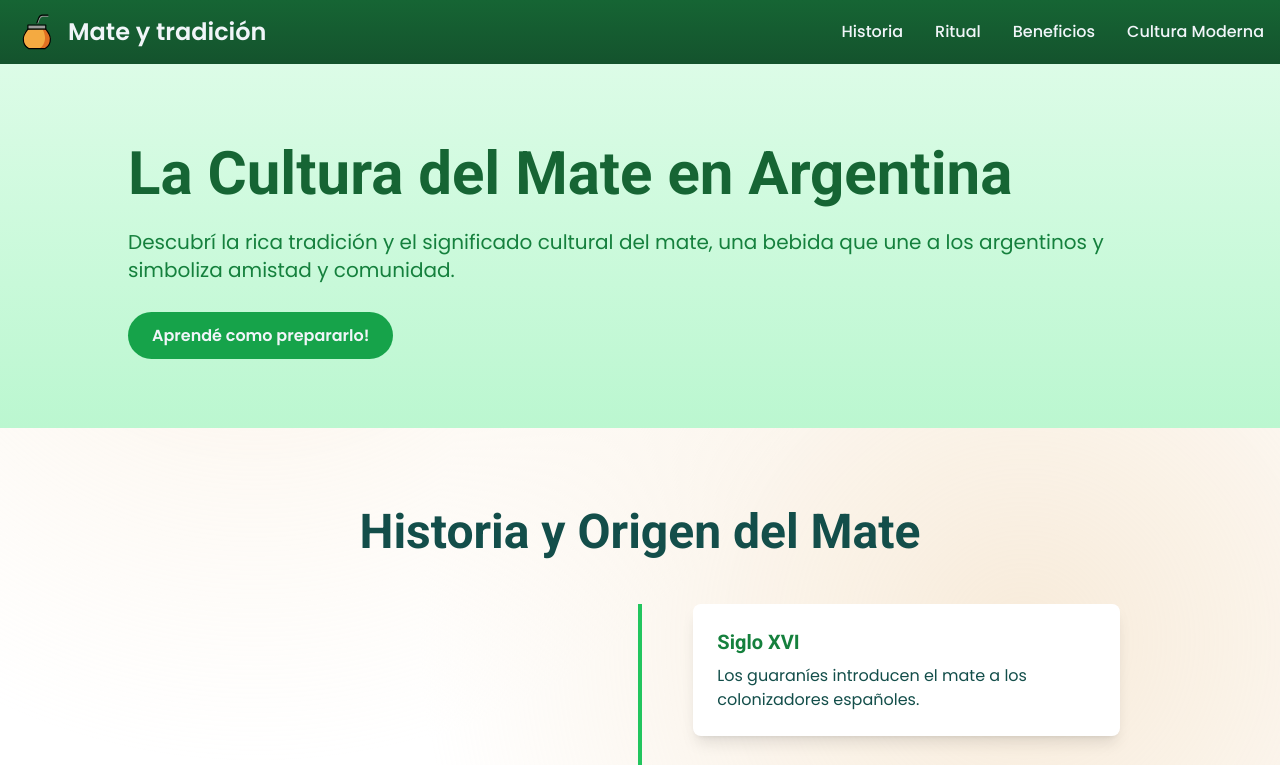
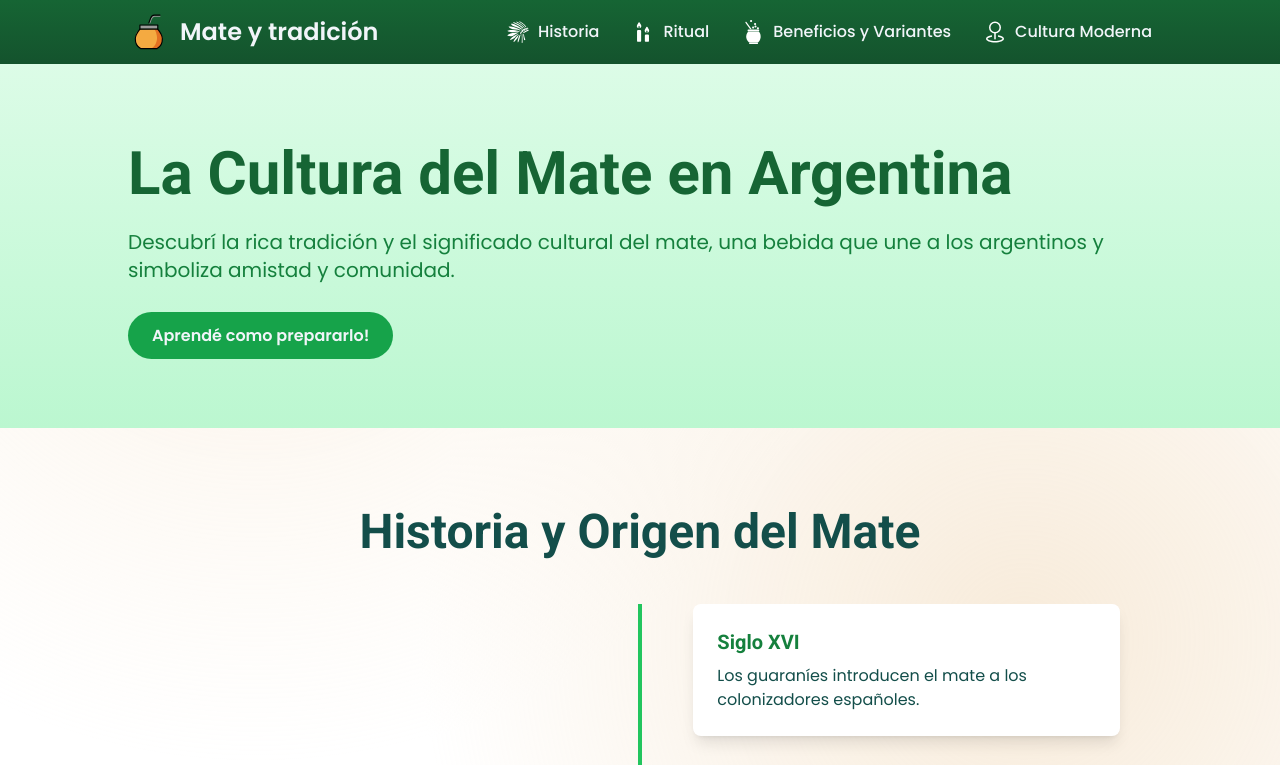
Before and after one commit to Smilari/Mateando, an Astro site: page / in a window 1280 px wide. Shown: the top 765 px of the page. Built offline with nearby package versions, Linux system fonts and the light colour scheme; Astro itself is replaced by a stand-in of ours.

Commit message:
Added icons for header, background removed for component ModernCulture

```diff
--- a/src/components/Header.astro
+++ b/src/components/Header.astro
@@ -1,12 +1,16 @@
 ---
 import MateIcon from "@icons/Mate.astro";
+import WarIcon from "@icons/WarBonnet.astro";
+import RitualIcon from "@icons/Ritual.astro";
+import MateMonocolorIcon from "@icons/MateMonocolor.astro";
+import LocationIcon from "@icons/Location.astro";
 ---
 
 <header>
     <nav class="bg-gradient-to-b from-green-800 to-green-900 text-slate-100">
-        <div class="max-w-screen-xl flex flex-wrap items-center justify-between mx-auto px-4 py-3">
+        <div class="max-w-[92%] sm:max-w-[80%] flex flex-wrap items-center justify-between mx-auto py-3">
             <!-- Logo y Título -->
-            <a href="#" class="flex items-center space-x-3 rtl:space-x-reverse">
+            <a href="https://mateytradicion.netlify.app" class="flex items-center space-x-3 rtl:space-x-reverse">
                 <MateIcon width="40" height="40"/>
                 <span class="self-center text-2xl font-semibold whitespace-nowrap">Mate y tradición</span>
             </a>
@@ -28,21 +32,25 @@ import MateIcon from "@icons/Mate.astro";
                 <ul class="font-medium flex flex-col p-4 lg:p-0 mt-4 border border-green-700 rounded-lg bg-green-900 lg:flex-row lg:space-x-8 rtl:space-x-reverse lg:mt-0 lg:border-0 lg:bg-transparent">
                     <li>
                         <a href="#historia"
-                           class="menu-item block py-2 px-3 rounded hover:bg-green-700 lg:hover:bg-transparent lg:border-0 lg:hover:text-green-300 lg:p-0">Historia</a>
-                    </li>
-                    <li>
-                        <a href="#ritual"
-                           class="menu-item block py-2 px-3 rounded hover:bg-green-700 lg:hover:bg-transparent lg:border-0 lg:hover:text-green-300 lg:p-0">Ritual</a>
-                    </li>
-                    <li>
-                        <a href="#beneficios"
-                           class="menu-item block py-2 px-3 rounded hover:bg-green-700 lg:hover:bg-transparent lg:border-0 lg:hover:text-green-300 lg:p-0">Beneficios</a>
-                    </li>
-                    <li>
-                        <a href="#cultura-moderna"
-                           class="menu-item block py-2 px-3 rounded hover:bg-green-700 lg:hover:bg-transparent lg:border-0 lg:hover:text-green-300 lg:p-0">Cultura
-                            Moderna</a>
-                    </li>
+                           class="menu-item flex items-center gap-2 py-2 px-3 rounded hover:bg-green-700 lg:hover:bg-transparent lg:border-0 lg:hover:text-green-300 lg:p-0">
+                            <WarIcon class="w-6 h-6"/>
+                            Historia
+                        </a></li>
+                    <li><a href="#ritual"
+                           class="menu-item flex items-center gap-2 py-2 px-3 rounded hover:bg-green-700 lg:hover:bg-transparent lg:border-0 lg:hover:text-green-300 lg:p-0">
+                        <RitualIcon class="w-6 h-6"/>
+                        Ritual
+                    </a></li>
+                    <li><a href="#beneficios"
+                           class="menu-item flex items-center gap-2 py-2 px-3 rounded hover:bg-green-700 lg:hover:bg-transparent lg:border-0 lg:hover:text-green-300 lg:p-0">
+                        <MateMonocolorIcon class="w-6 h-6"/>
+                        Beneficios y Variantes
+                    </a></li>
+                    <li><a href="#cultura-moderna"
+                           class="menu-item flex items-center gap-2 py-2 px-3 rounded hover:bg-green-700 lg:hover:bg-transparent lg:border-0 lg:hover:text-green-300 lg:p-0">
+                        <LocationIcon class="w-6 h-6"/>
+                        Cultura Moderna
+                    </a></li>
                 </ul>
             </div>
         </div>
--- a/src/components/ModernCulture/MateInPlaces.astro
+++ b/src/components/ModernCulture/MateInPlaces.astro
@@ -7,8 +7,7 @@ import GymIcon from "@icons/Gym.astro";
 import TripIcon from "@icons/BeachTrip.astro";
 import ConnectionIcon from "@icons/Connection.astro";
 ---
-<section class="p-8 bg-green-50 rounded-lg shadow-md">
-    <div class="grid md:grid-cols-3 gap-8">
+<section class="grid md:grid-cols-3 gap-8">
     <MateCard
             title="En el Deporte"
             description="Muchos deportistas eligen el mate como parte de su rutina, ya sea para relajarse o como una forma de compartir en equipo."
@@ -30,5 +29,4 @@ import ConnectionIcon from "@icons/Connection.astro";
             alt="Mate en familia"
             Icon={ConnectionIcon}
     />
-    </div>
 </section>
--- a/src/components/ModernCulture/ModernCulture.astro
+++ b/src/components/ModernCulture/ModernCulture.astro
@@ -4,9 +4,7 @@ import MateInPlaces from "@components/ModernCulture/MateInPlaces.astro";
 import SectionContainer from "../utils/SectionContainer.astro";
 ---
 
-<section id="cultura-moderna" class="bg-gradient-to-b from-green-100 to-green-200">
-    <SectionContainer subtitle="La Cultura del Mate Hoy">
-        <ConsumptionGraphic />
-        <MateInPlaces />
-    </SectionContainer>
-</section>
+<SectionContainer subtitle="La Cultura del Mate Hoy">
+    <ConsumptionGraphic/>
+    <MateInPlaces/>
+</SectionContainer>
```
Lines whose indentation alone changed are shown as unchanged.
